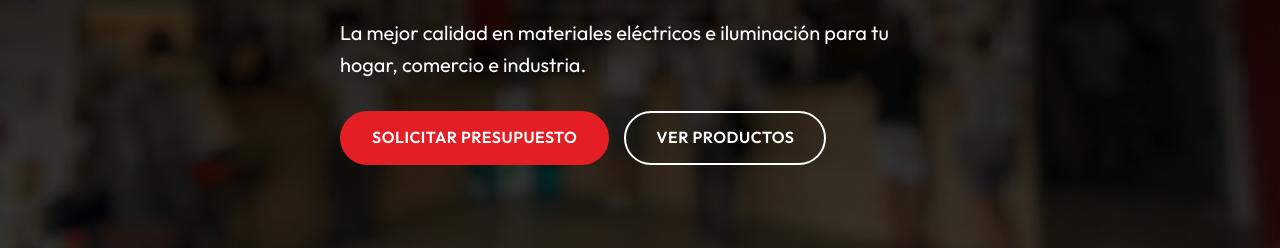
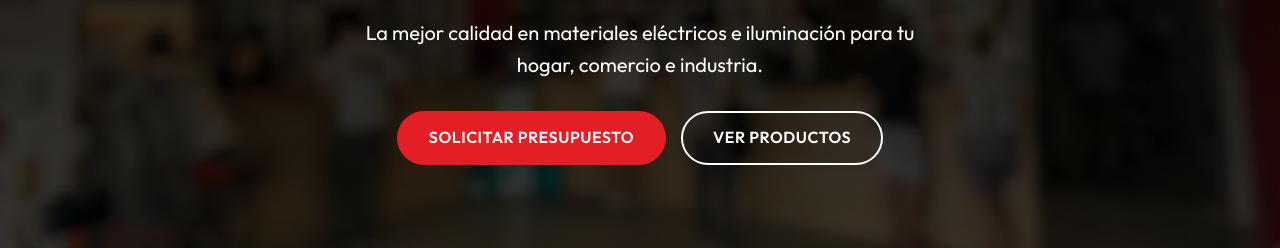
Before and after one commit to lenko1234/Electro-Aguirre, a plain HTML site: page index.html in a window 1280 px wide. Shown: the part 451-699 px from the top of the page. Drawn offline with Linux system fonts and the light colour scheme; no server answers.

Commit message:
hero aligned

```diff
--- a/styles.css
+++ b/styles.css
@@ -229,6 +229,8 @@ ul {
     position: relative;
     z-index: 1;
     max-width: 800px;
+    margin: 0 auto;
+    text-align: center;
 }
 
 .hero h1 {
@@ -242,11 +244,14 @@ ul {
     margin-bottom: 30px;
     opacity: 0.9;
     max-width: 600px;
+    margin-left: auto;
+    margin-right: auto;
 }
 
 .hero-buttons {
     display: flex;
     gap: 15px;
+    justify-content: center;
 }
 
 /* Features Section */
```
